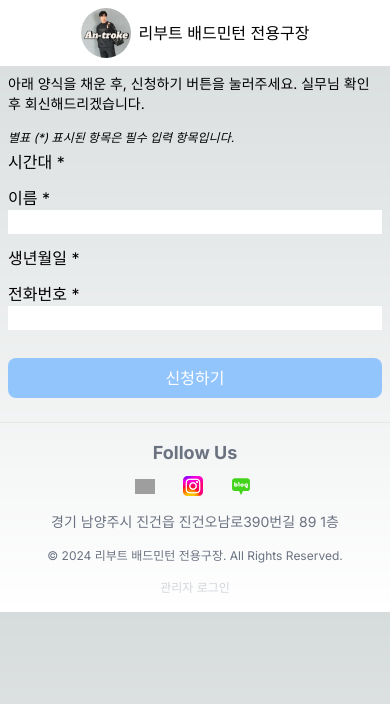
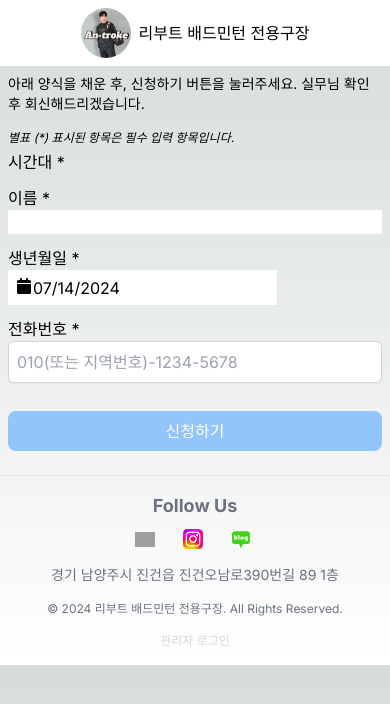
Before and after one commit to reboot-badminton/reboot-homepage, a Next.js app: page /register in a window 390 px wide. Shown: the top 704 px of the page. Built offline with nearby package versions, Linux system fonts and the light colour scheme; no server answers; grey boxes are pictures that could not be loaded.

Commit message:
Feature/Input #1 Date, PhoneNumber

```diff
--- /dev/null
+++ b/app/register/DateFieldInput.tsx
@@ -0,0 +1,35 @@
+'use client';
+
+import { useCallback, useState } from 'react';
+import { Field } from './registration';
+import DatePicker from 'react-datepicker';
+import 'react-datepicker/dist/react-datepicker.css';
+interface Props {
+  field: Field<Date>;
+}
+
+export default function DateFieldInput({ field }: Props) {
+  const [selectedDate, setSelectedDate] = useState<Date | null>(field.value);
+
+  const handleChange = useCallback(
+    (date: Date | null) => {
+      setSelectedDate(date);
+      if (date) {
+        field.value = date;
+      }
+    },
+    [field]
+  );
+
+  return (
+    <div className="relative">
+      <DatePicker
+        showIcon
+        toggleCalendarOnIconClick
+        selected={selectedDate}
+        onChange={handleChange}
+        minDate={new Date()} // 오늘 이전의 날짜 선택 불가능하게 설정
+      />
+    </div>
+  );
+}
--- a/app/register/FieldInput.tsx
+++ b/app/register/FieldInput.tsx
@@ -1,4 +1,6 @@
 import { Field } from './registration';
+import DateFieldInput from './DateFieldInput';
+import PhoneNumberFieldInput from './PhoneNumberFieldInput';
 import StringFieldInput from './StringFieldInput';
 
 interface Props<T> {
@@ -12,7 +14,16 @@ export default function FieldInput<T>({ field }: Props<T>) {
         {field.name} {field.isRequired ? '*' : ''}
       </label>
       {typeof field.value === 'string' && (
-        <StringFieldInput field={field as Field<string>} />
+        <>
+          {field.name === '전화번호' ? (
+            <PhoneNumberFieldInput field={field as Field<string>} />
+          ) : (
+            <StringFieldInput field={field as Field<string>} />
+          )}
+        </>
+      )}
+      {field.value instanceof Date && (
+        <DateFieldInput field={field as Field<Date>} />
       )}
     </div>
   );
--- /dev/null
+++ b/app/register/PhoneNumberFieldInput.tsx
@@ -0,0 +1,53 @@
+'use client';
+
+import { useState, useCallback, ChangeEvent } from 'react';
+import { Field } from './registration';
+
+interface Props {
+  field: Field<string>;
+}
+
+
+export default function PhoneNumberFieldInput({ field }: Props) {
+  const [inputValue, setInputValue] = useState(field.value);
+  const [error, setError] = useState<string | null>(null);
+
+  const parsingPhoneNumber = useCallback((num: string) => {
+    // Remove all non-digit characters
+    const cleaned = num.replace(/[^0-9]/g, '');
+
+    // Handle different phone number formats
+    const match = cleaned.match(/^(01[016789]|02|0[3-9][0-9])(\d{3,4})(\d{4})$/);
+    if (match) {
+      const [, areaCode, firstPart, secondPart] = match;
+      setError(null); // Clear error if the format is valid
+      return `${areaCode}-${firstPart}-${secondPart}`;
+    }
+
+    // Set error if the format is invalid
+    setError('유효하지 않은 전화번호');
+    return num;
+  },[]);
+  const handleChange = useCallback(
+    (e: ChangeEvent<HTMLInputElement>) => {
+      const formattedValue = parsingPhoneNumber(e.target.value);
+      setInputValue(formattedValue);
+      field.value = formattedValue;
+    },
+    [field]
+  );
+
+  return (
+    <div>
+    <input
+      type="tel"
+      maxLength={13}
+      className="w-full pl-2 pr-3 py-2 border border-gray-300 rounded-md shadow-sm focus:outline-none focus:ring-1 focus:ring-blue-500 focus:border-blue-500"
+      value={inputValue}
+      onChange={handleChange}
+      placeholder="010(또는 지역번호)-1234-5678"
+    />
+    {error && <p className="text-red-500 text-xs mt-1">{error}</p>}
+  </div>
+  );
+}
--- a/package.json
+++ b/package.json
@@ -9,9 +9,11 @@
     "lint": "next lint"
   },
   "dependencies": {
+    "@types/react-datepicker": "^6.2.0",
     "firebase": "^10.12.3",
     "next": "14.2.5",
     "react": "^18",
+    "react-datepicker": "^7.3.0",
     "react-dom": "^18"
   },
   "devDependencies": {
```
Also changed, not shown: 1 other file (tests, documents, lock files or other folders).
